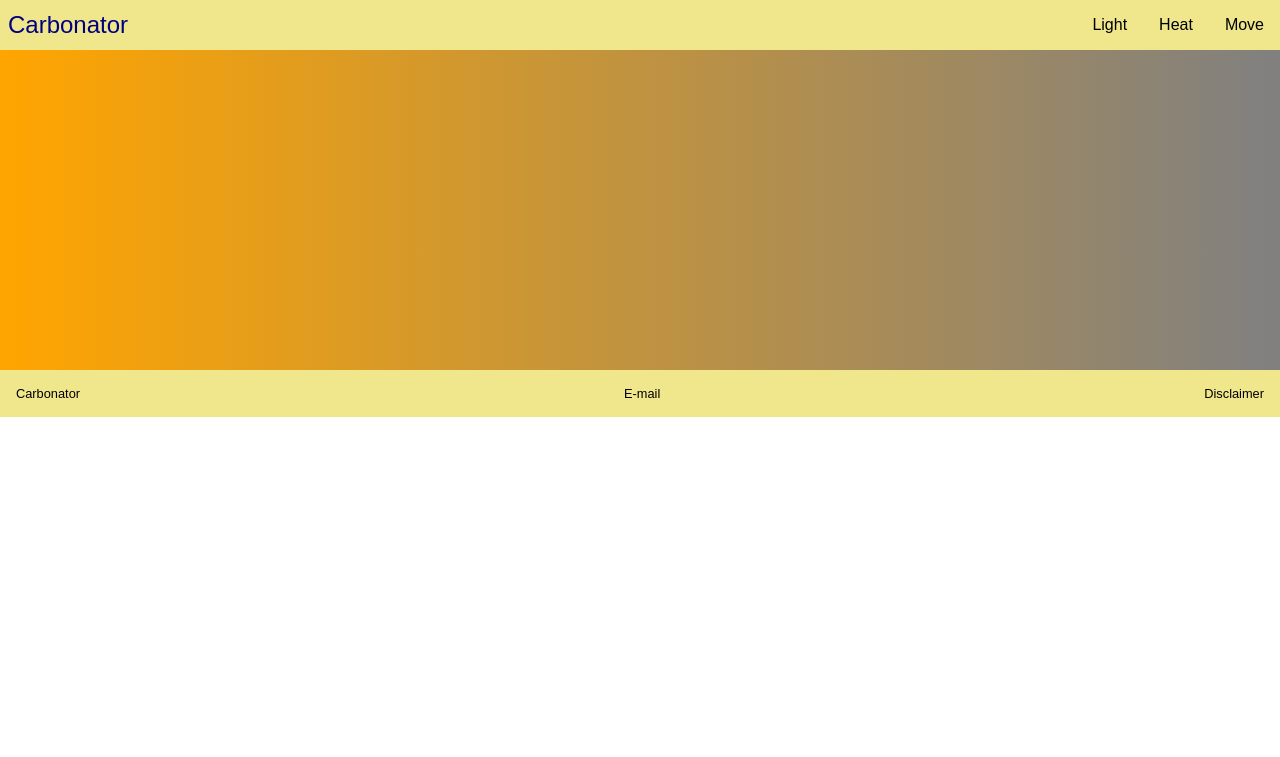
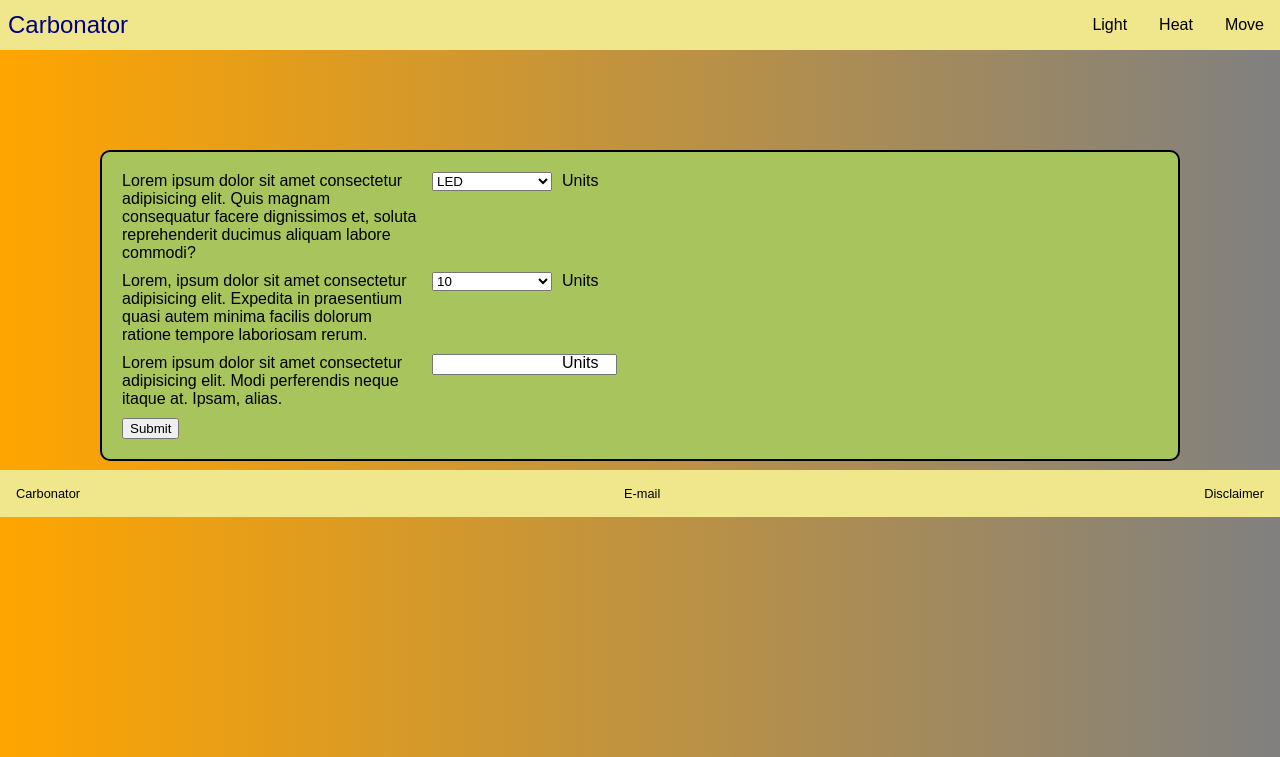
Before and after one commit to akguni/carbonator, a Django app: page / in a window 1280 px wide. Shown: the top 757 px of the page. Run offline with Django 3.2, Linux system fonts and the light colour scheme.

Commit message:
add fields to calculator form

```diff
--- a/carbonator/static/carbonator/styles.css
+++ b/carbonator/static/carbonator/styles.css
@@ -6,6 +6,7 @@
 body {
   margin: 0;
   padding: 0;
+  background: linear-gradient(to right, orange, gray);
 }
 
 .navbar {
@@ -18,7 +19,7 @@ body {
 
 .brand-title {
   font-size: 1.5rem;
-    margin: .5rem
+  margin: 0.5rem;
 }
 
 .navbar-links ul {
@@ -44,7 +45,7 @@ body {
 
 .toggle-button {
   position: absolute;
-    top: .75rem;
+  top: 0.75rem;
   right: 1rem;
   display: none;
   flex-direction: column;
@@ -58,7 +59,6 @@ body {
   width: 100%;
   background-color: black;
   border-radius: 10px;
-
 }
 
 @media (max-width: 800px) {
@@ -86,7 +86,7 @@ body {
   }
 
   .navbar-links li a {
-        padding: .5rem 1rem;
+    padding: 0.5rem 1rem;
   }
 
   .navbar-links.active {
@@ -103,14 +103,31 @@ body {
 }
 
 .footer-content {
-    padding: .5rem;
-    margin: .5rem;
-    font-size: .8rem;
+  padding: 0.5rem;
+  margin: 0.5rem;
+  font-size: 0.8rem;
 }
 
 .calculator-background {
   padding: 0;
   margin: 0;
   min-height: 20rem;
-    background: linear-gradient(to right, orange, gray);
 }
+
+.calculator {
+  background: rgb(168, 196, 92);
+  border: 2px solid black;
+  border-radius: 10px;
+  margin: 100px;
+  padding: 20px;
+}
+
+form {
+  display: grid;
+  grid-template-columns: 300px 120px 50px;
+  grid-gap: 10px;
+}
+
+select {
+    width: 100%;
+}
--- a/carbonator/templates/carbonator/index.html
+++ b/carbonator/templates/carbonator/index.html
@@ -4,7 +4,40 @@
 {% block body %}
 <div class="calculator-background">
     <div class="calculator">
-
+        <form id="lighting-form">
+            <div class="explanation">
+               Lorem ipsum dolor sit amet consectetur adipisicing elit. Quis magnam consequatur facere dignissimos et, soluta reprehenderit ducimus aliquam labore commodi?
+            </div>
+            <div class="cell-container selection">
+                <select id="selection-1" name="selection-1">
+                    <option>LED</option>
+                    <option>Incandescant</option>
+                </select>
+            </div>
+            <div class="units">Units</div>
+            <div class="explanation">
+                Lorem, ipsum dolor sit amet consectetur adipisicing elit. Expedita in praesentium quasi autem minima facilis dolorum ratione tempore laboriosam rerum.
+            </div>
+            <div class="cell-container selection">
+                <select class="selection" id="selection-2" name="selection-2">
+                    <option>10</option>
+                    <option>20</option>
+                    <option>30</option>
+                    <option>40</option>
+                </select>
+            </div>
+            <div class="units">Units</div>
+            <div class="explanation">
+                Lorem ipsum dolor sit amet consectetur adipisicing elit. Modi perferendis neque itaque at. Ipsam, alias.
+            </div>
+            <div class="cell-container selection">
+                <input class="freetext">
+            </div>
+            <div class="units">Units</div>
+            <div class=submit-button>
+                <input type="submit">
+            </div>
+        </form>
     </div>
 </div>
 {% endblock %}
```
Lines whose indentation alone changed are shown as unchanged.
